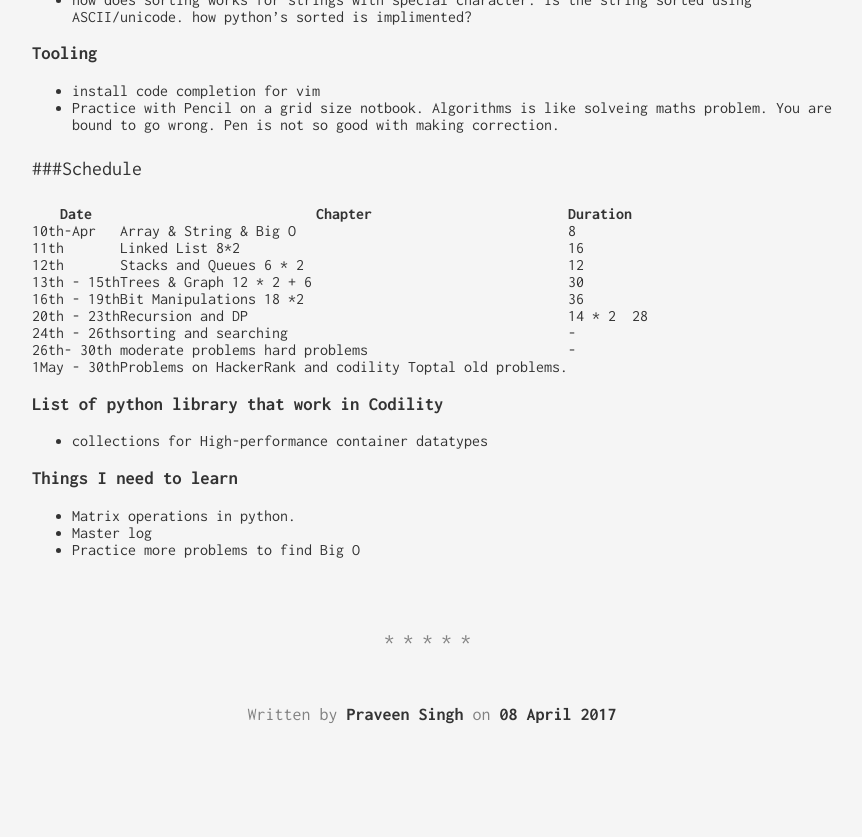
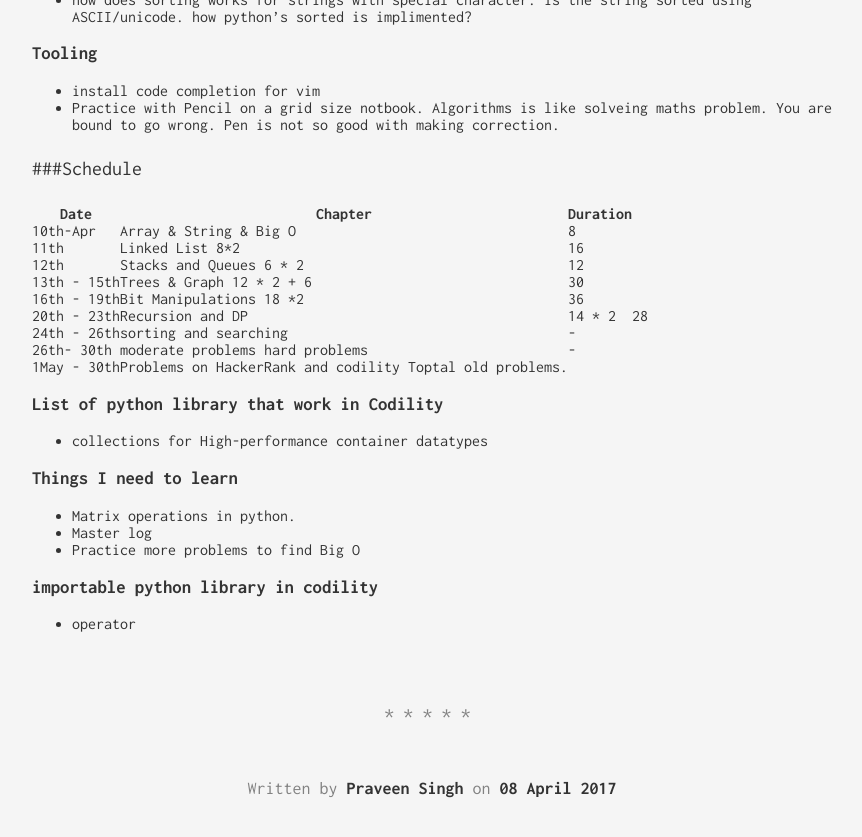
Before and after one commit to prrraveen/prrraveen.github.io, a Jekyll site: the page built from _posts/2017-04-08-Toptal.md, in a window 1280 px wide and 900 px high, scrolled down 1395 px. Shown: the top 837 px of the window, without its empty margins (208-1070 px from the left). Built offline with Jekyll 4.4.1, drawn with Linux system fonts in a browser that asks for light colours.

Commit message:
Update 2017-04-08-Toptal.md

```diff
--- a/_posts/2017-04-08-Toptal.md
+++ b/_posts/2017-04-08-Toptal.md
@@ -59,3 +59,7 @@ Date | Chapter | Duration|
 * Matrix operations in python.
 * Master log
 * Practice more problems to find Big O
+
+
+### importable python library in codility
+* operator
```
